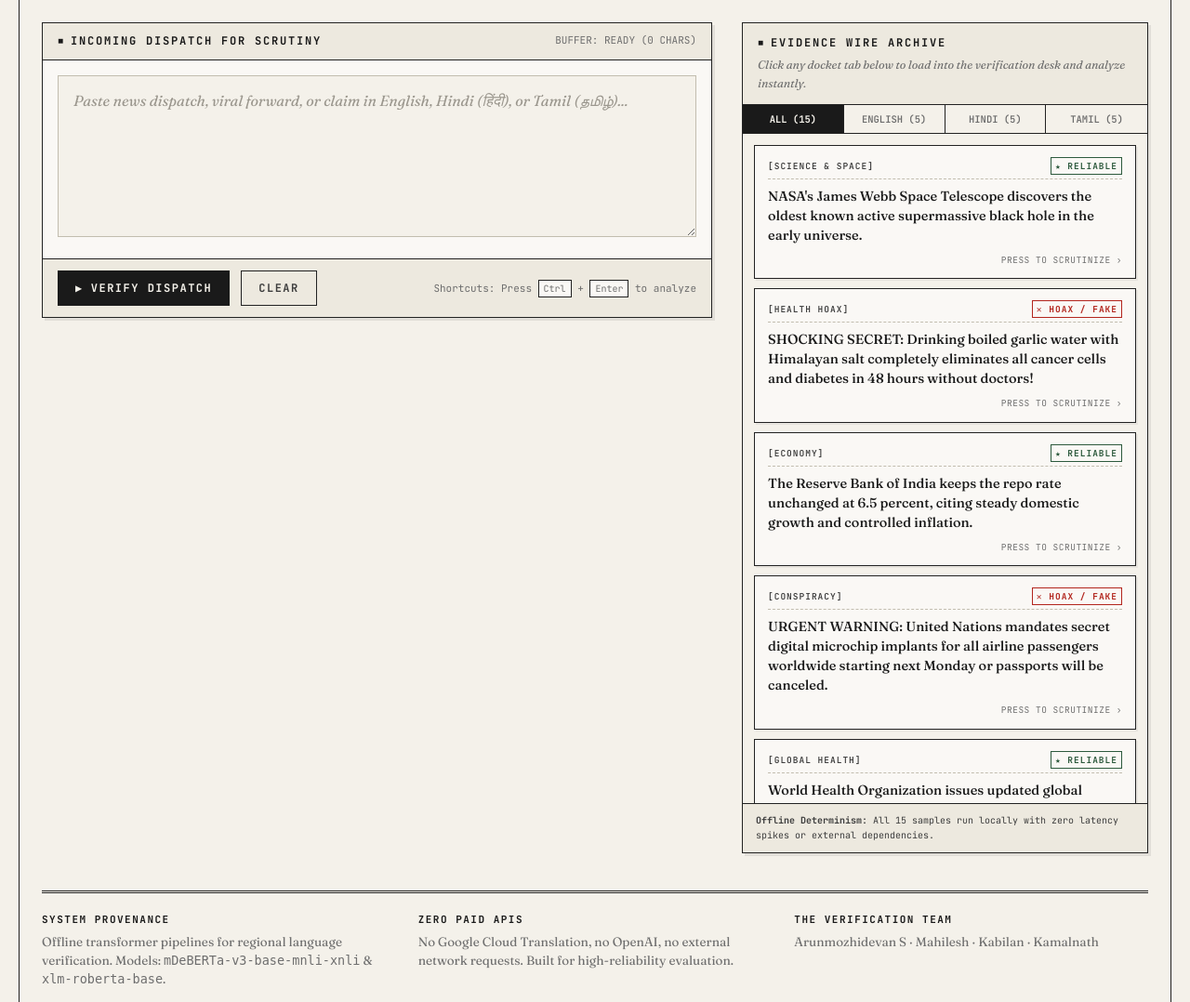
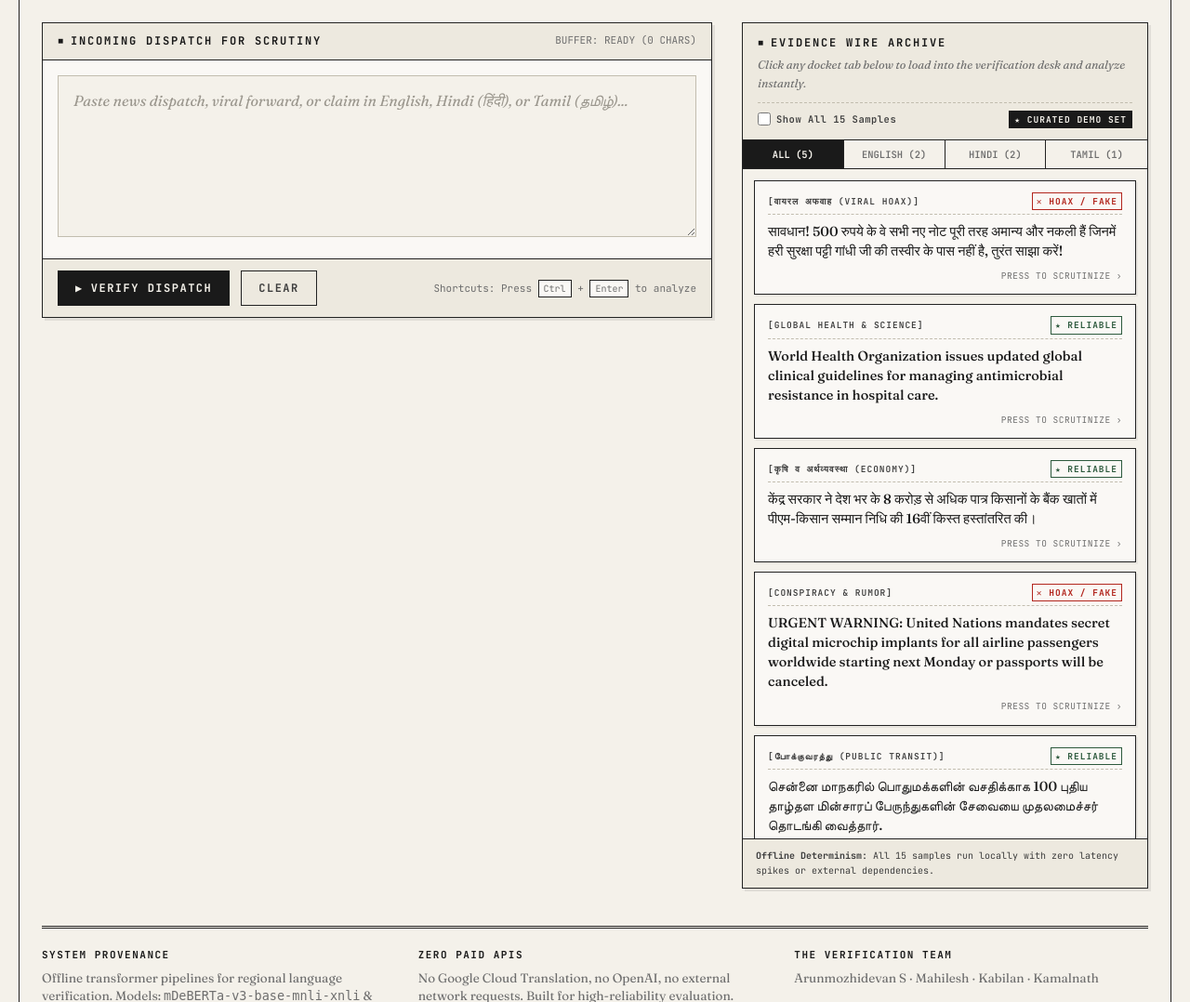
Before and after one commit to mahii7-web/Fake-News-Detector, a Flask app: page / in a window 1280 px wide. Shown: the part 282-1360 px from the top of the page at 93% size. Run offline with Flask 3, Linux system fonts and the light colour scheme.

Commit message:
Final: verified end-to-end, curated demo samples, warm-start added

```diff
--- a/app.py
+++ b/app.py
@@ -26,6 +26,16 @@ print("[Model 1/2] Language identification model loaded successfully.")
 print(f"[Model 2/2] Loading multilingual zero-shot classifier: {NLI_MODEL_NAME}...")
 classifier_pipe = pipeline("zero-shot-classification", model=NLI_MODEL_NAME, device=device)
 print("[Model 2/2] Multilingual classifier loaded successfully.")
+
+# Warm-up pass to eliminate cold-start inference lag during live evaluation
+print("[Warm-up] Executing startup warm-up inference pass...")
+try:
+    _dummy_text = "Headline test: Breaking scientific discovery."
+    _ = lang_pipe(_dummy_text[:512])
+    _ = classifier_pipe(_dummy_text[:512], candidate_labels=["reliable news", "misleading/fake news"])
+    print("Models warmed up and ready")
+except Exception as _we:
+    print(f"[Warm-up Note]: {_we}")
 
 # Human-readable language map
 LANG_MAP = {
@@ -144,8 +154,15 @@ def index():
 
 @app.route("/samples", methods=["GET"])
 def get_samples():
-    """Returns the contents of demo_samples.json for one-click demo buttons."""
-    samples_path = os.path.join(os.path.dirname(__file__), "demo_samples.json")
+    """
+    Returns curated demo samples by default (demo_curated.json).
+    Returns the full 15 samples if query parameter ?all=true is passed.
+    """
+    show_all = request.args.get("all", "false").lower() in ["true", "1", "yes"]
+    filename = "demo_samples.json" if show_all else "demo_curated.json"
+    samples_path = os.path.join(os.path.dirname(__file__), filename)
+    if not os.path.exists(samples_path):
+        samples_path = os.path.join(os.path.dirname(__file__), "demo_samples.json")
     try:
         with open(samples_path, "r", encoding="utf-8") as f:
             samples = json.load(f)
--- /dev/null
+++ b/demo_curated.json
@@ -0,0 +1,42 @@
+[
+  {
+    "id": "hi-2",
+    "language": "Hindi",
+    "lang_code": "hi",
+    "expected": "Misleading / Fake News",
+    "category": "वायरल अफवाह (Viral Hoax)",
+    "text": "सावधान! 500 रुपये के वे सभी नए नोट पूरी तरह अमान्य और नकली हैं जिनमें हरी सुरक्षा पट्टी गांधी जी की तस्वीर के पास नहीं है, तुरंत साझा करें!"
+  },
+  {
+    "id": "en-5",
+    "language": "English",
+    "lang_code": "en",
+    "expected": "Reliable News",
+    "category": "Global Health & Science",
+    "text": "World Health Organization issues updated global clinical guidelines for managing antimicrobial resistance in hospital care."
+  },
+  {
+    "id": "hi-5",
+    "language": "Hindi",
+    "lang_code": "hi",
+    "expected": "Reliable News",
+    "category": "कृषि व अर्थव्यवस्था (Economy)",
+    "text": "केंद्र सरकार ने देश भर के 8 करोड़ से अधिक पात्र किसानों के बैंक खातों में पीएम-किसान सम्मान निधि की 16वीं किस्त हस्तांतरित की।"
+  },
+  {
+    "id": "en-4",
+    "language": "English",
+    "lang_code": "en",
+    "expected": "Misleading / Fake News",
+    "category": "Conspiracy & Rumor",
+    "text": "URGENT WARNING: United Nations mandates secret digital microchip implants for all airline passengers worldwide starting next Monday or passports will be canceled."
+  },
+  {
+    "id": "ta-3",
+    "language": "Tamil",
+    "lang_code": "ta",
+    "expected": "Reliable News",
+    "category": "போக்குவரத்து (Public Transit)",
+    "text": "சென்னை மாநகரில் பொதுமக்களின் வசதிக்காக 100 புதிய தாழ்தள மின்சாரப் பேருந்துகளின் சேவையை முதலமைச்சர் தொடங்கி வைத்தார்."
+  }
+]
--- a/static/app.js
+++ b/static/app.js
@@ -31,6 +31,8 @@ document.addEventListener("DOMContentLoaded", () => {
   // Archive & Tabs
   const samplesContainer = document.getElementById("samplesContainer");
   const langTabs = document.getElementById("langTabs");
+  const showAllToggle = document.getElementById("showAllToggle");
+  const modeBadge = document.getElementById("modeBadge");
 
   let allSamples = [];
   let currentFilter = "all";
@@ -62,16 +64,48 @@ document.addEventListener("DOMContentLoaded", () => {
   });
 
   // 4. Fetch & Render Wire Archive Samples
-  async function loadSamples() {
+  async function loadSamples(loadAll = false) {
     try {
-      const res = await fetch("/samples");
+      const url = loadAll ? "/samples?all=true" : "/samples";
+      const res = await fetch(url);
       if (!res.ok) throw new Error("Failed to load wire samples");
       allSamples = await res.json();
+
+      // Update tab counts
+      updateTabLabels();
       renderSampleCards();
+
+      if (modeBadge) {
+        modeBadge.textContent = loadAll ? "FULL 15-ITEM ARCHIVE" : "★ CURATED DEMO SET";
+      }
     } catch (err) {
       console.warn("Could not load samples:", err);
       samplesContainer.innerHTML = `<div class="sample-error-note">Archive offline. You can still paste dispatches manually.</div>`;
     }
+  }
+
+  function updateTabLabels() {
+    const totalCount = allSamples.length;
+    const enCount = allSamples.filter(s => s.lang_code === "en").length;
+    const hiCount = allSamples.filter(s => s.lang_code === "hi").length;
+    const taCount = allSamples.filter(s => s.lang_code === "ta").length;
+
+    const allBtn = langTabs.querySelector('[data-filter="all"]');
+    const enBtn = langTabs.querySelector('[data-filter="en"]');
+    const hiBtn = langTabs.querySelector('[data-filter="hi"]');
+    const taBtn = langTabs.querySelector('[data-filter="ta"]');
+
+    if (allBtn) allBtn.textContent = `ALL (${totalCount})`;
+    if (enBtn) enBtn.textContent = `ENGLISH (${enCount})`;
+    if (hiBtn) hiBtn.textContent = `HINDI (${hiCount})`;
+    if (taBtn) taBtn.textContent = `TAMIL (${taCount})`;
+  }
+
+  // Toggle handler for curated vs all
+  if (showAllToggle) {
+    showAllToggle.addEventListener("change", () => {
+      loadSamples(showAllToggle.checked);
+    });
   }
 
   function renderSampleCards() {
--- a/static/style.css
+++ b/static/style.css
@@ -883,6 +883,48 @@ kbd {
   margin-top: 4px;
 }
 
+.archive-mode-toggle {
+  display: flex;
+  justify-content: space-between;
+  align-items: center;
+  margin-top: 10px;
+  padding-top: 8px;
+  border-top: 1px dashed var(--rule-line-subtle);
+}
+
+.toggle-control {
+  display: inline-flex;
+  align-items: center;
+  gap: 6px;
+  cursor: pointer;
+  user-select: none;
+}
+
+.toggle-control input[type="checkbox"] {
+  accent-color: var(--ink-primary);
+  width: 14px;
+  height: 14px;
+  cursor: pointer;
+}
+
+.toggle-text {
+  font-family: var(--font-mono);
+  font-size: 10.5px;
+  font-weight: 600;
+  letter-spacing: 0.5px;
+  color: var(--ink-secondary);
+}
+
+.mode-badge {
+  font-family: var(--font-mono);
+  font-size: 9.5px;
+  font-weight: 700;
+  letter-spacing: 1px;
+  padding: 2px 6px;
+  background-color: var(--ink-primary);
+  color: var(--bg-newsprint);
+}
+
 /* Filter Tabs */
 .archive-tabs {
   display: grid;
--- a/templates/index.html
+++ b/templates/index.html
@@ -223,6 +223,13 @@
             <h3>EVIDENCE WIRE ARCHIVE</h3>
           </div>
           <p class="archive-subtext">Click any docket tab below to load into the verification desk and analyze instantly.</p>
+          <div class="archive-mode-toggle">
+            <label class="toggle-control">
+              <input type="checkbox" id="showAllToggle">
+              <span class="toggle-text">Show All 15 Samples</span>
+            </label>
+            <span class="mode-badge" id="modeBadge">★ CURATED DEMO SET</span>
+          </div>
         </div>
 
         <!-- Language Filter Tabs -->
```
Also changed, not shown: README.md.
